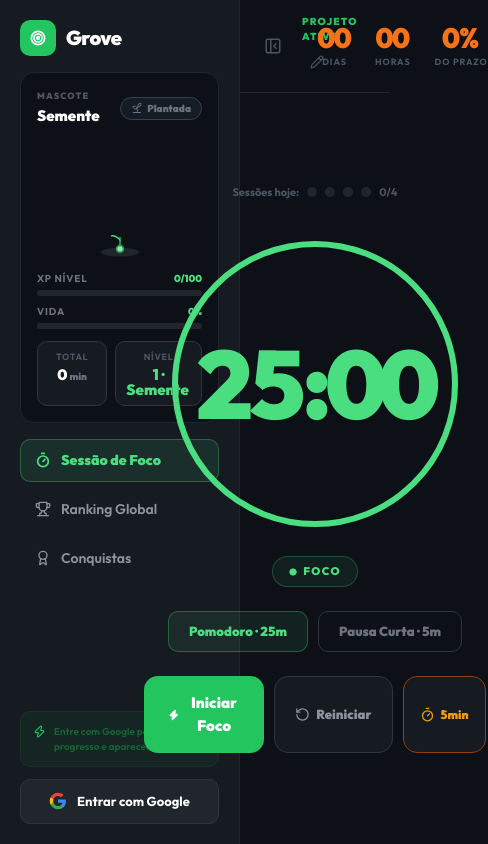
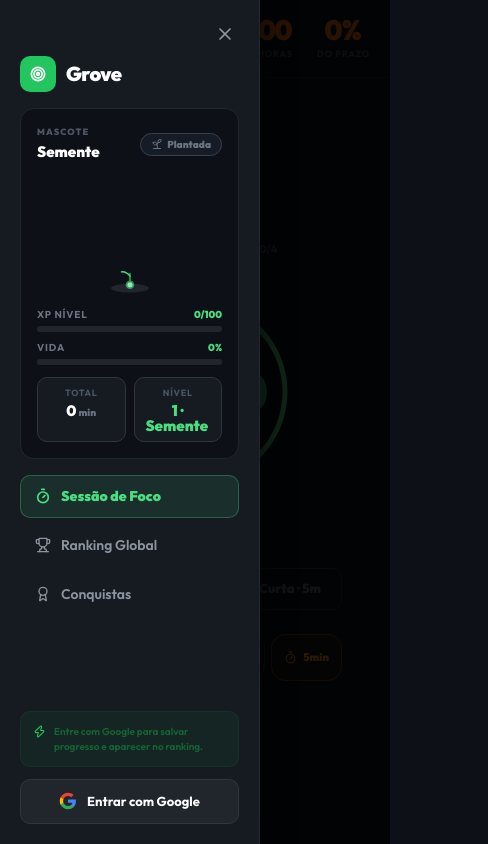
Before and after one commit to Elicarlos/focus-front, a Next.js app: page /dashboard in a window 390 px wide. Shown: the whole page, 488 px wide, since content can reach past the window. Built offline with nearby package versions, Linux system fonts and the light colour scheme; no server answers.

Commit message:
fix: responsive mobile layout - smaller timer ring, overlay sidebar, adaptive buttons

```diff
--- a/src/app/globals.css
+++ b/src/app/globals.css
@@ -81,3 +81,23 @@ body {
 ::-webkit-scrollbar { width: 4px; }
 ::-webkit-scrollbar-thumb { background: #30363d; border-radius: 99px; }
 ::-webkit-scrollbar-track { background: transparent; }
+
+/* ====== RESPONSIVE ====== */
+@media (max-width: 768px) {
+  .sidebar-mobile {
+    position: fixed !important;
+    z-index: 50 !important;
+    height: 100vh !important;
+  }
+  .sidebar-overlay {
+    display: block !important;
+  }
+}
+
+/* ====== TIMER RING RESPONSIVE ====== */
+@media (max-width: 480px) {
+  .timer-ring-container {
+    transform: scale(0.7);
+    transform-origin: center center;
+  }
+}
--- a/src/components/Sidebar.js
+++ b/src/components/Sidebar.js
@@ -1,10 +1,11 @@
 "use client";
 
-import { Target, Timer, Trophy, Zap, Flame, Award } from "lucide-react";
+import { useEffect, useState } from "react";
+import { Target, Timer, Trophy, Zap, Flame, Award, X } from "lucide-react";
 import MascotTree from "@/components/MascotTree";
 
 const S = {
-  aside: { width: 240, flexShrink: 0, background: "#161b22", borderRight: "1px solid #21262d", display: "flex", flexDirection: "column", padding: 20, gap: 16, minHeight: "100vh", position: "sticky", top: 0, overflowY: "auto", overflowX: "hidden", transition: "width 0.3s ease, opacity 0.3s ease, padding 0.3s ease" },
+  aside: { width: 240, flexShrink: 0, background: "#161b22", borderRight: "1px solid #21262d", display: "flex", flexDirection: "column", padding: 20, gap: 16, overflowY: "auto", overflowX: "hidden", transition: "width 0.3s ease, padding 0.3s ease" },
   logo: { display: "flex", alignItems: "center", gap: 10 },
   logoIcon: { width: 36, height: 36, borderRadius: 10, background: "#22c55e", display: "flex", alignItems: "center", justifyContent: "center", flexShrink: 0 },
   logoText: { fontWeight: 900, fontSize: 20, color: "white", letterSpacing: "-0.03em" },
@@ -17,10 +18,52 @@ const S = {
   avatarFallback: { width: 36, height: 36, borderRadius: "50%", background: "#16a34a", color: "white", display: "flex", alignItems: "center", justifyContent: "center", fontWeight: 900, fontSize: 14, flexShrink: 0 },
 };
 
-export default function Sidebar({ token, userProfile, onLogout, onOpenRanking, onOpenAchievements, streak = 0, treeHealth, totalFocusMinutes, xpGain, timerRunning = false, open = true }) {
-  const opacity = timerRunning ? 0.2 : open ? 1 : 0;
-  const pointerEvents = (timerRunning || !open) ? "none" : "auto";
+export default function Sidebar({ token, userProfile, onLogout, onOpenRanking, onOpenAchievements, streak = 0, treeHealth, totalFocusMinutes, xpGain, timerRunning = false, open = true, onClose }) {
+  const [isMobile, setIsMobile] = useState(false);
 
+  useEffect(() => {
+    const check = () => setIsMobile(window.innerWidth <= 768);
+    check();
+    window.addEventListener("resize", check);
+    return () => window.removeEventListener("resize", check);
+  }, []);
+
+  const opacity = timerRunning ? 0.2 : 1;
+  const pointerEvents = timerRunning ? "none" : "auto";
+
+  // Mobile: overlay sidebar
+  if (isMobile) {
+    if (!open) return null;
+    return (
+      <>
+        {/* Overlay backdrop */}
+        <div
+          onClick={onClose}
+          style={{
+            position: "fixed", inset: 0, background: "rgba(0,0,0,0.6)",
+            zIndex: 40, cursor: "pointer"
+          }}
+        />
+        {/* Sidebar */}
+        <aside style={{
+          ...S.aside,
+          position: "fixed", top: 0, left: 0, height: "100vh", zIndex: 50,
+          width: 260, padding: 20,
+          boxShadow: "4px 0 24px rgba(0,0,0,0.5)",
+        }}>
+          {/* Botão fechar */}
+          <div style={{ display: "flex", justifyContent: "flex-end", marginBottom: -8 }}>
+            <button onClick={onClose} style={{ background: "none", border: "none", cursor: "pointer", color: "#8b949e", padding: 4 }}>
+              <X size={20} />
+            </button>
+          </div>
+          <SidebarContent token={token} userProfile={userProfile} onLogout={onLogout} onOpenRanking={onOpenRanking} onOpenAchievements={onOpenAchievements} streak={streak} treeHealth={treeHealth} totalFocusMinutes={totalFocusMinutes} xpGain={xpGain} />
+        </aside>
+      </>
+    );
+  }
+
+  // Desktop
   return (
     <aside style={{
       ...S.aside,
@@ -29,8 +72,17 @@ export default function Sidebar({ token, userProfile, onLogout, onOpenRanking, o
       opacity,
       pointerEvents,
       overflow: "hidden",
+      minHeight: "100vh",
+      position: "sticky",
+      top: 0,
     }}>
+      <SidebarContent token={token} userProfile={userProfile} onLogout={onLogout} onOpenRanking={onOpenRanking} onOpenAchievements={onOpenAchievements} streak={streak} treeHealth={treeHealth} totalFocusMinutes={totalFocusMinutes} xpGain={xpGain} />
+    </aside>
+  );
+}
 
+function SidebarContent({ token, userProfile, onLogout, onOpenRanking, onOpenAchievements, streak, treeHealth, totalFocusMinutes, xpGain }) {
+  return (<>
       {/* Logo */}
       <div style={S.logo}>
         <div style={S.logoIcon}><Target size={16} color="white" strokeWidth={2.5} /></div>
@@ -98,6 +150,6 @@ export default function Sidebar({ token, userProfile, onLogout, onOpenRanking, o
           </div>
         )}
       </div>
-    </aside>
+    </>
   );
 }
--- a/src/components/TimerCircle.js
+++ b/src/components/TimerCircle.js
@@ -1,5 +1,6 @@
 "use client";
 
+import { useState, useEffect } from "react";
 import { RotateCcw, Zap, Flame, Circle, Timer } from "lucide-react";
 
 const MODE_FOCUS = 1500;
@@ -21,6 +22,15 @@ function getHeatGlow(progress) {
 }
 
 export default function TimerCircle({ timerSeconds, timerRunning, activeTimerMode, handleStartTimer, selectTimerMode, formatTimer, sessionsToday = 0, onStartQuick }) {
+  const [isMobile, setIsMobile] = useState(false);
+
+  useEffect(() => {
+    const check = () => setIsMobile(window.innerWidth <= 480);
+    check();
+    window.addEventListener("resize", check);
+    return () => window.removeEventListener("resize", check);
+  }, []);
+
   const isFocus = activeTimerMode === MODE_FOCUS;
   const progress = timerSeconds / activeTimerMode;
   const isUrgent = progress < 0.15 && timerRunning;
@@ -32,9 +42,10 @@ export default function TimerCircle({ timerSeconds, timerRunning, activeTimerMod
   const btnHoverBg = isFocus ? "#16a34a" : "#2563eb";
   const btnLabel = timerRunning ? (isFocus ? "Pausar Foco" : "Pausar Pausa") : (isFocus ? "Iniciar Foco" : "Iniciar Pausa");
 
-  // SVG progress ring
-  const ringRadius = 140;
-  const ringStroke = 6;
+  // SVG progress ring - responsive
+  const ringRadius = isMobile ? 90 : 140;
+  const ringStroke = isMobile ? 5 : 6;
+  const timerFontSize = isMobile ? 56 : 96;
   const ringCircumference = 2 * Math.PI * ringRadius;
   const ringOffset = ringCircumference * (1 - progress);
 
@@ -93,7 +104,7 @@ export default function TimerCircle({ timerSeconds, timerRunning, activeTimerMod
         {/* Número do timer */}
         <div style={{ position: "relative", zIndex: 1 }}>
           <span style={{
-            fontSize: 96,
+            fontSize: timerFontSize,
             fontWeight: 900,
             fontVariantNumeric: "tabular-nums",
             lineHeight: 1,
@@ -142,40 +153,40 @@ export default function TimerCircle({ timerSeconds, timerRunning, activeTimerMod
       </div>
 
       {/* Botões Iniciar + Reiniciar + Rápido */}
-      <div style={{ display: "flex", gap: 10, width: "100%", maxWidth: 420 }}>
+      <div style={{ display: "flex", gap: isMobile ? 6 : 10, width: "100%", maxWidth: 420, flexWrap: isMobile ? "wrap" : "nowrap" }}>
         <button onClick={handleStartTimer} style={{
           flex: 1, display: "flex", alignItems: "center", justifyContent: "center", gap: 8,
-          padding: "16px 24px", borderRadius: 14, fontSize: 15, fontWeight: 900,
+          padding: isMobile ? "14px 16px" : "16px 24px", borderRadius: 14, fontSize: isMobile ? 13 : 15, fontWeight: 900,
           background: btnBg, color: "white", border: "none", cursor: "pointer",
           fontFamily: "Outfit, sans-serif", transition: "background 0.2s"
         }}
           onMouseEnter={e => e.currentTarget.style.background = btnHoverBg}
           onMouseLeave={e => e.currentTarget.style.background = btnBg}
         >
-          <Zap size={18} fill="white" /> {btnLabel}
+          <Zap size={isMobile ? 16 : 18} fill="white" /> {btnLabel}
         </button>
         <button onClick={() => selectTimerMode(activeTimerMode)} style={{
           display: "flex", alignItems: "center", justifyContent: "center", gap: 6,
-          padding: "16px 20px", borderRadius: 14, fontSize: 13, fontWeight: 900,
+          padding: isMobile ? "14px 14px" : "16px 20px", borderRadius: 14, fontSize: isMobile ? 11 : 13, fontWeight: 900,
           background: "#161b22", color: "#8b949e", border: "1px solid #30363d", cursor: "pointer",
           fontFamily: "Outfit, sans-serif", transition: "all 0.2s"
         }}
           onMouseEnter={e => { e.currentTarget.style.background = "#21262d"; e.currentTarget.style.color = "white"; }}
           onMouseLeave={e => { e.currentTarget.style.background = "#161b22"; e.currentTarget.style.color = "#8b949e"; }}
         >
-          <RotateCcw size={15} /> Reiniciar
+          <RotateCcw size={isMobile ? 13 : 15} /> {isMobile ? "Reset" : "Reiniciar"}
         </button>
         {isFocus && !timerRunning && (
           <button onClick={onStartQuick} title="Sessão rápida de 5 minutos" style={{
             display: "flex", alignItems: "center", justifyContent: "center", gap: 6,
-            padding: "16px 16px", borderRadius: 14, fontSize: 12, fontWeight: 900,
+            padding: isMobile ? "14px 12px" : "16px 16px", borderRadius: 14, fontSize: isMobile ? 11 : 12, fontWeight: 900,
             background: "#161b22", color: "#f59e0b", border: "1px solid #92400e", cursor: "pointer",
             fontFamily: "Outfit, sans-serif", transition: "all 0.2s"
           }}
             onMouseEnter={e => { e.currentTarget.style.background = "#78350f"; e.currentTarget.style.color = "#fbbf24"; }}
             onMouseLeave={e => { e.currentTarget.style.background = "#161b22"; e.currentTarget.style.color = "#f59e0b"; }}
           >
-            <Timer size={15} /> 5min
+            <Timer size={isMobile ? 13 : 15} /> 5min
           </button>
         )}
       </div>
```
